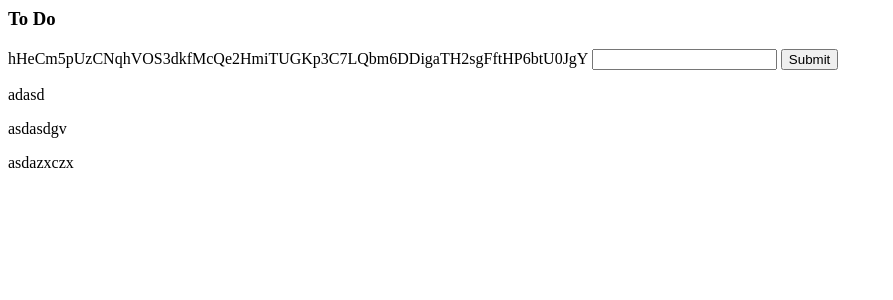
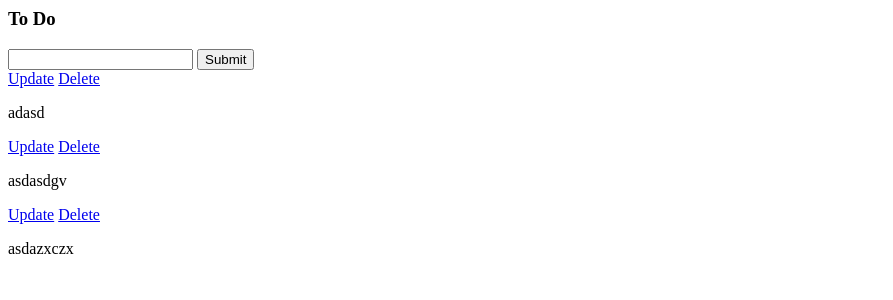
Before and after one commit to marcel-lauterbach/todo, a Django app: page / in a window 1280 px wide. Shown: the top 300 px of the page, without its empty margins (0-893 px from the left). Run offline with Django 4.2, Linux system fonts and the light colour scheme; data comes from the database, SQL or seed files in the repository.

Commit message:
add update and delete functionality

```diff
--- /dev/null
+++ b/tasks/templates/tasks/delete.html
@@ -0,0 +1,3 @@
+<p>Are you sure you want to delete "{{item}}" ?</p>
+
+<a href="{% url 'list' %}">Cancel</a>
--- a/tasks/templates/tasks/list.html
+++ b/tasks/templates/tasks/list.html
@@ -1,11 +1,13 @@
 <h3>To Do</h3>
 
 <form method="POST" action="/">
-  {{csrf_token}} {{form.title}} <input type="submit" name = "Create Task"
+  {% csrf_token %} {{form.title}} <input type="submit" name = "Create Task"
 </form>
 
 {% for task in tasks %}
 <div>
+  <a href="{% url 'update_task' task.id %}">Update</a>
+  <a href="{% url 'delete' task.id %}">Delete</a>
   <p>{{task}}</p>
 </div>
 {% endfor %}
--- /dev/null
+++ b/tasks/templates/tasks/update_task.html
@@ -0,0 +1,6 @@
+<h3>Update Task</h3>
+
+<form method="POST" action="">
+  {% csrf_token %} {{form}}
+  <input type="submit" name="Update Task" />
+</form>
--- a/tasks/urls.py
+++ b/tasks/urls.py
@@ -1,6 +1,11 @@
 from django.urls import path
 from . import views
 urlpatterns = [
-    path('', views.index)
+    path('', views.index, name="list"),
+    path('update_task/<str:pk>/', views.updateTask, name="update_task"),
+    path('update_task/<str:pk>/', views.updateTask, name="update_task"),
+    path('delete/<str:pk>/', views.deleteTask, name="delete"),
+
+
 
 ]
--- a/tasks/views.py
+++ b/tasks/views.py
@@ -14,3 +14,22 @@ def index(request):
         return redirect('/')
     context = {'tasks': tasks, 'form': form}
     return render(request, 'tasks/list.html', context)
+
+
+def updateTask(request, pk):
+    task = Task.objects.get(id=pk)
+    form = TaskForm(instance=task)
+
+    if request.method == 'POST':
+        form = TaskForm(request.POST, instance=task)
+        if form.is_valid():
+            form.save()
+            return redirect('/')
+    context = {'form': form}
+    return render(request, 'tasks/update_task.html', context)
+
+
+def deleteTask(request, pk):
+    item = Task.objects.get(id=pk)
+    context = {'item': item}
+    return render(request, 'tasks/delete.html', context)
```
